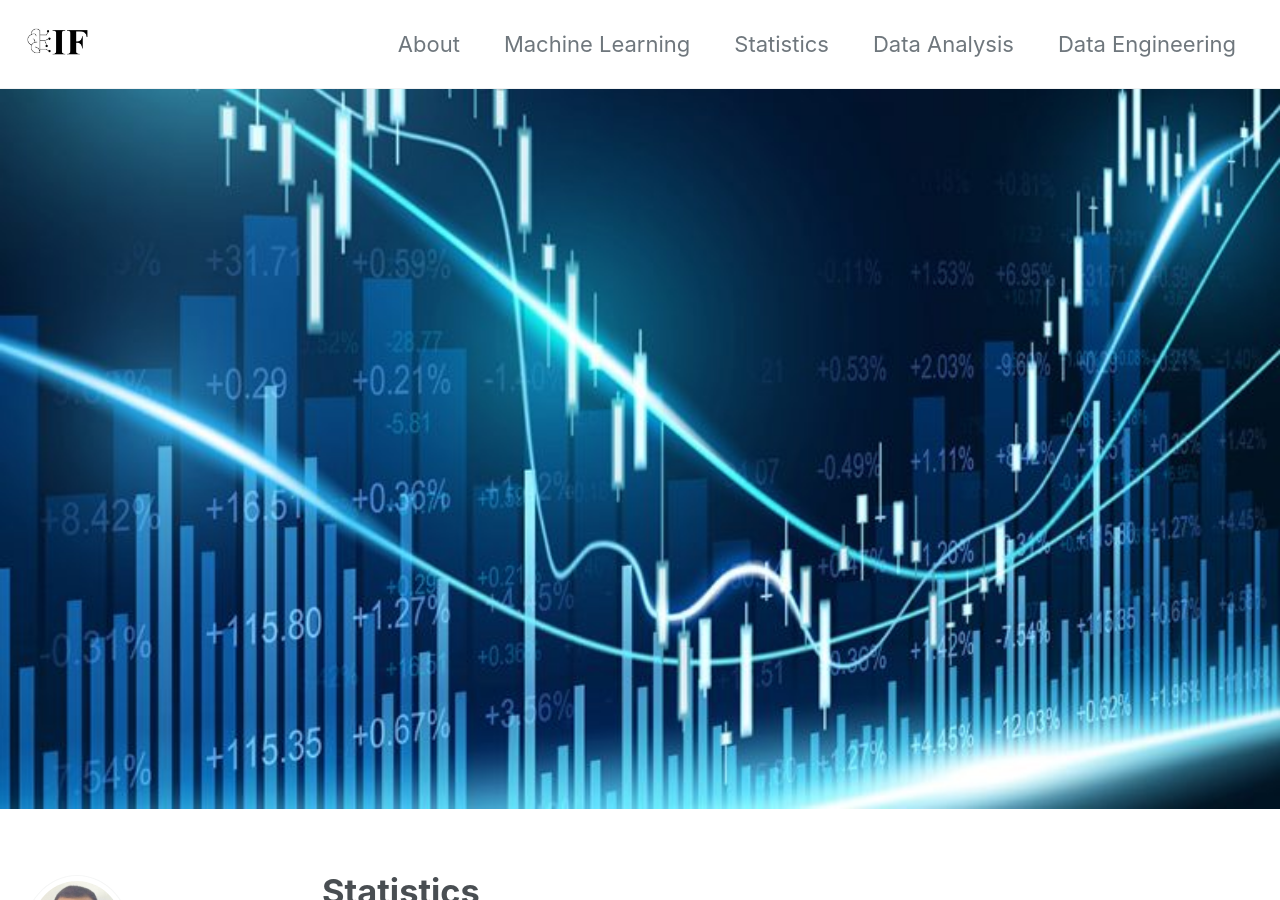
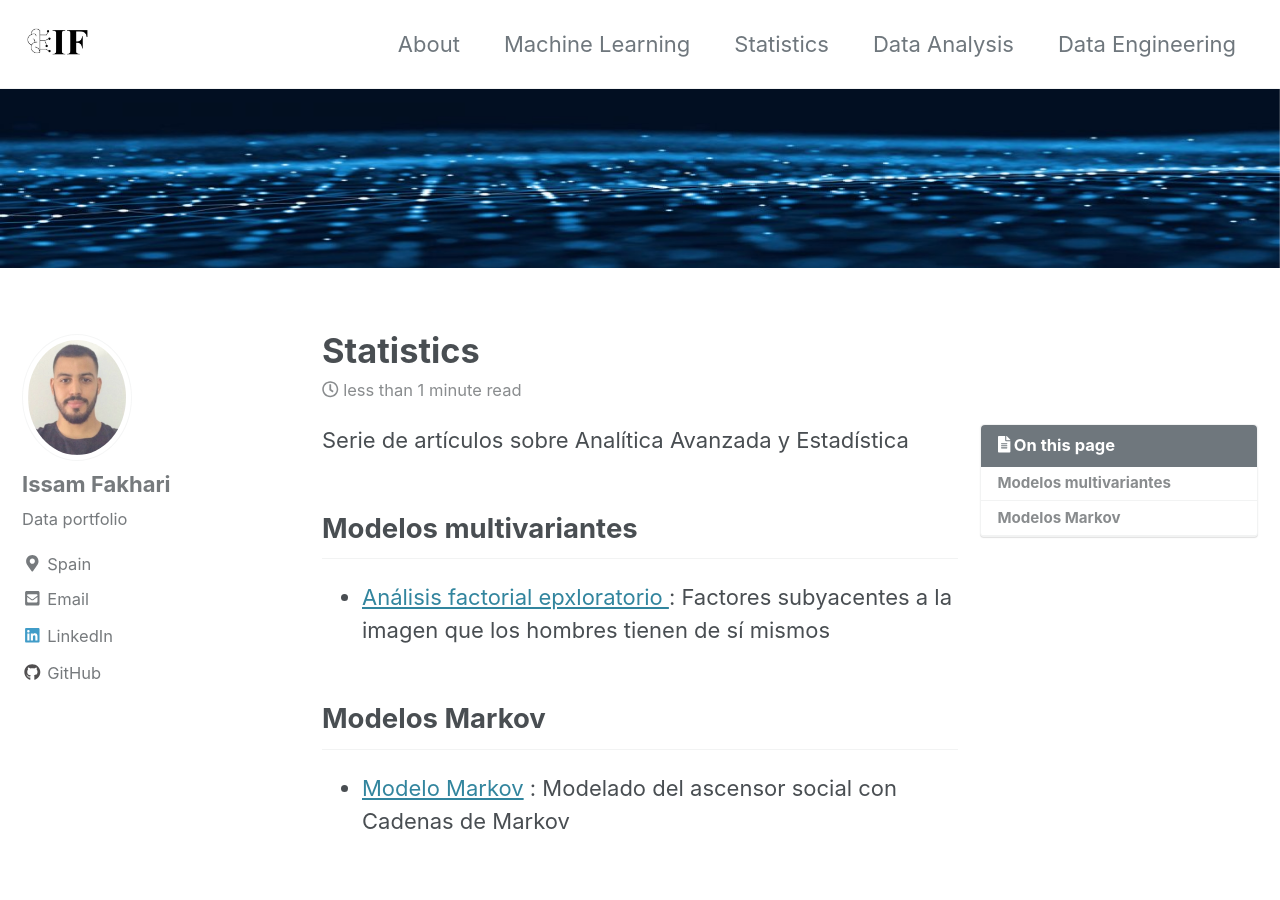
Before and after one commit to IssamFakhari/issamfakhari.github.io, a Jekyll site: the page built from _pages/st.md, in a window 1280 px wide and 900 px high. Built offline with Jekyll 4.4.1, drawn with Linux system fonts in a browser that asks for light colours; cached includes are drawn as plain includes.

Commit message:
Update st.md

```diff
--- a/_pages/st.md
+++ b/_pages/st.md
@@ -4,7 +4,7 @@
 permalink: /st/
 author_profile: true
 header:
-    image: "/images/stat.jpg"
+    image: "/images/de_head.jpg"
 toc: true
 toc_sticky: true
 ---
```
